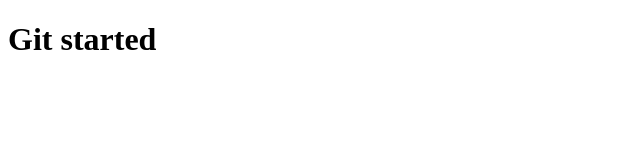
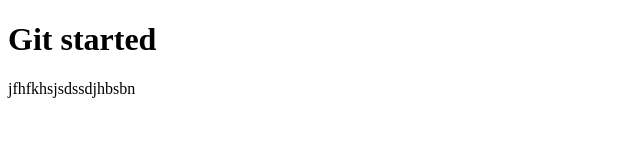
Before and after one commit to riyadas16/tee, a plain HTML site: page index.html in a window 1280 px wide. Shown: the whole page, without its empty margins (0-640 px from the left). Drawn offline with Linux system fonts and the light colour scheme.

Commit message:
commited

```diff
--- a/index.html
+++ b/index.html
@@ -8,5 +8,6 @@
 </head>
 <body>
     <h1>Git started</h1>
+    jfhfkhsjsdssdjhbsbn
 </body>
 </html>
```
